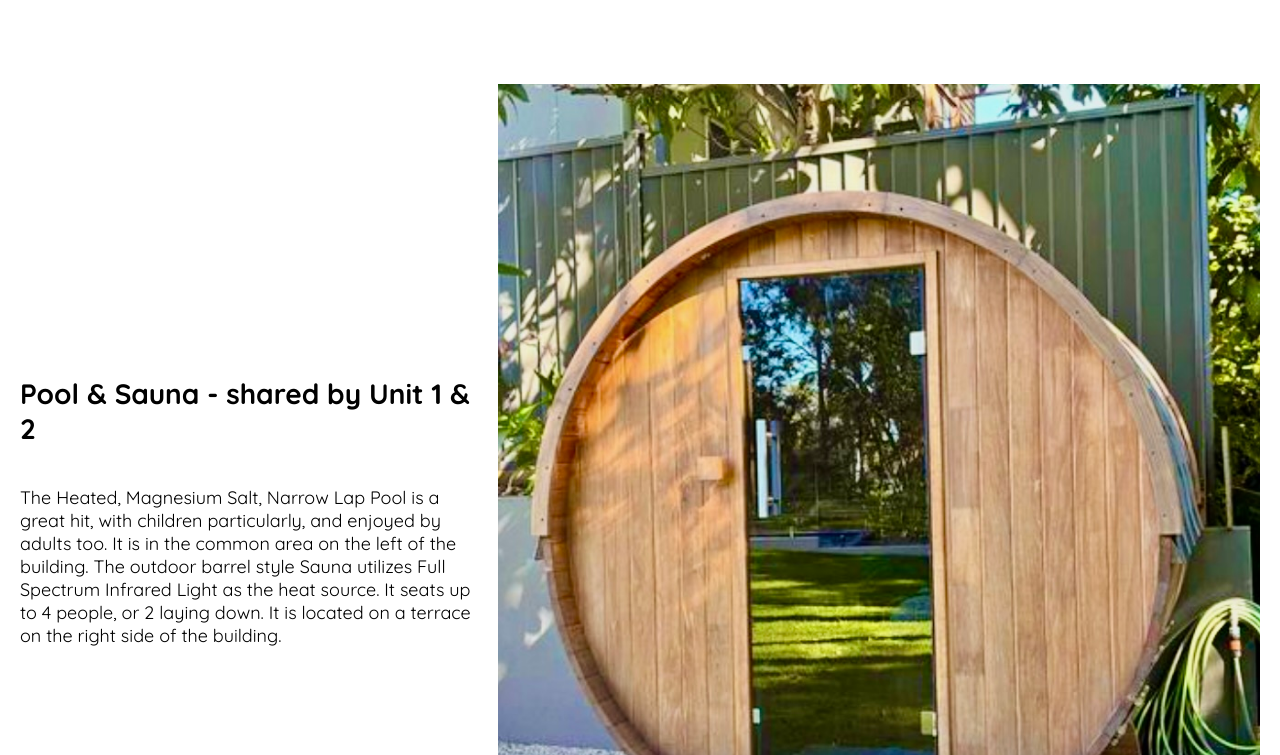
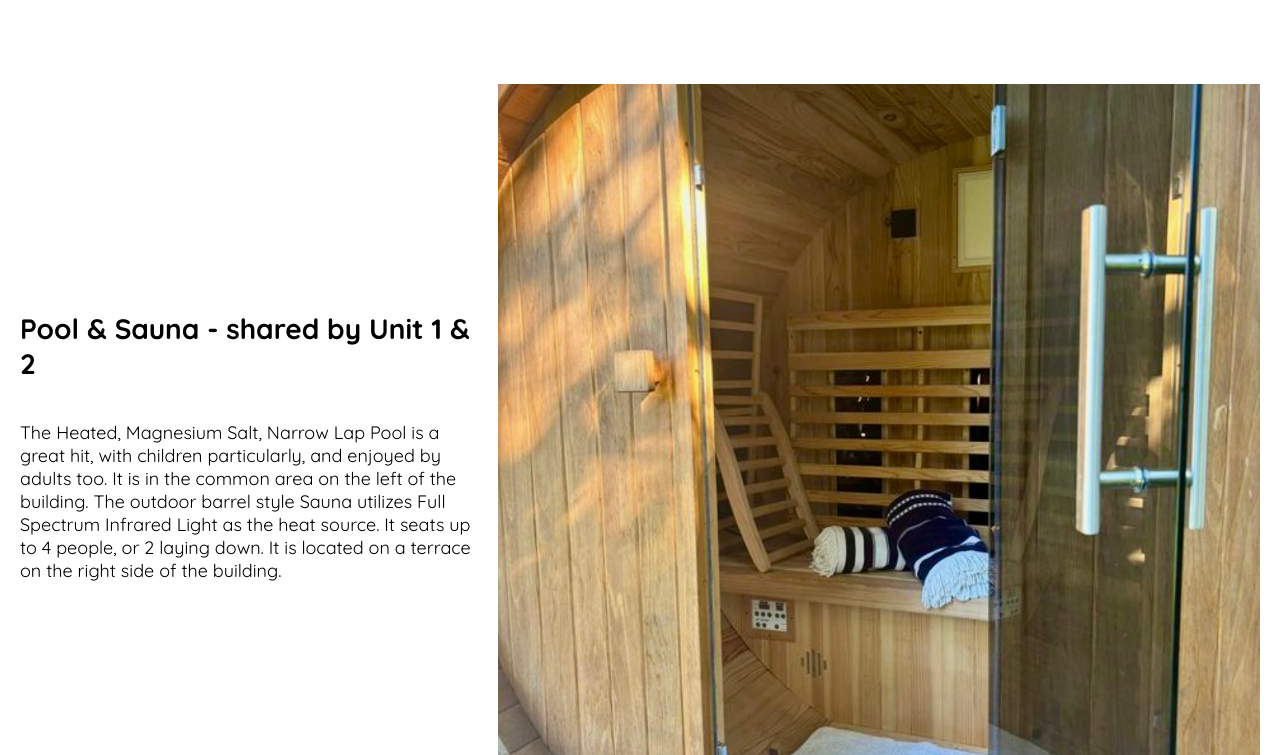
Before and after one commit to neilandsherie/neilandsherie.github.io, a plain HTML site: page accom_unit1.html in a window 1280 px wide. Shown: the part 2325-3080 px from the top of the page. Drawn offline with Linux system fonts and the light colour scheme; a web font is replaced by a local one.

Commit message:
unit1 update

```diff
--- a/accom_unit1.html
+++ b/accom_unit1.html
@@ -155,7 +155,7 @@ The outdoor barrel style Sauna utilizes Full Spectrum Infrared Light as the heat
             </div>
         </section>
         <figure>
-            <img src="./resources/images/sauna_2.jpg" alt="Bedroom 2">
+            <img src="./resources/images/sauna_1.jpg" alt="Bedroom 2">
         </figure>
 
     </section>
```
Also changed, not shown: 1 other file.
